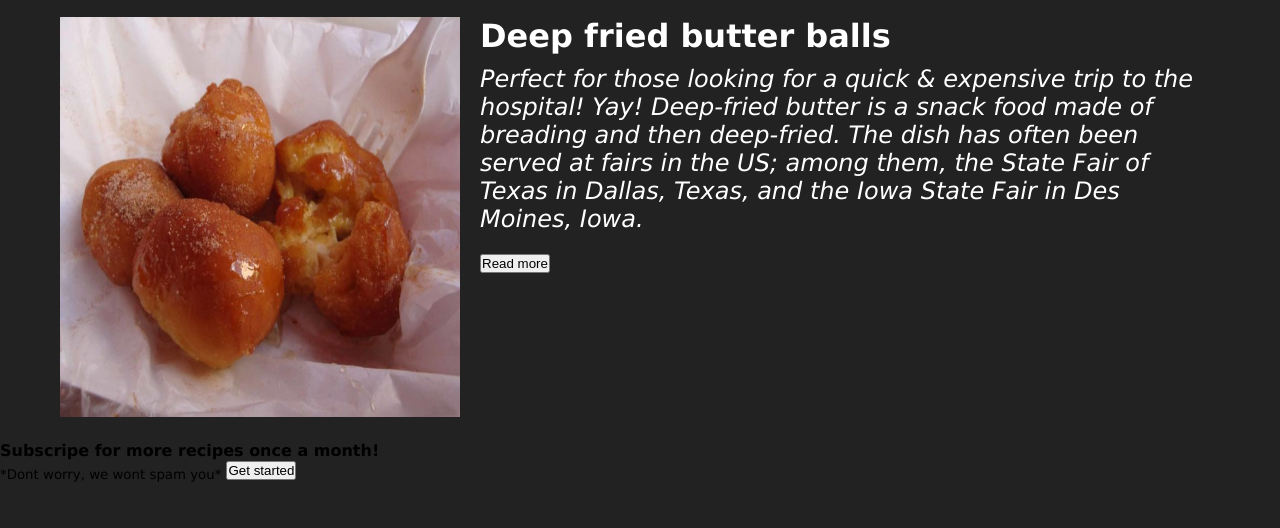
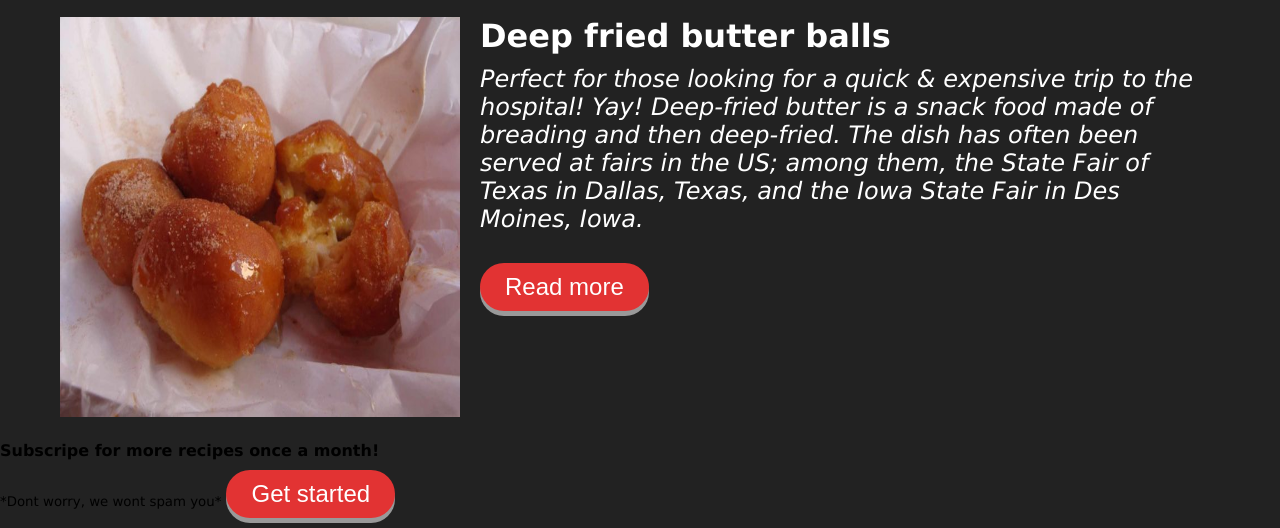
Before and after one commit to 7Brandyn/odin-recipes, a plain HTML site: page index.html in a window 1280 px wide. Shown: the part 735-1263 px from the top of the page. Before the commit the page ends 1218 px from the top, so only its background shows below. Drawn offline with Linux system fonts and the light colour scheme.

Commit message:
Added custom button

```diff
--- a/index.html
+++ b/index.html
@@ -90,8 +90,7 @@
                         <li>Ingredient #2</li>
                         <li>Ingredient #3</li>
                         <li>Ingredient #4</li>
-                        <li>Ingredient #%</li>
-                        <sub>...more</sub>
+                        <li>Ingredient #5</li>
                     </ul>
 
                 </span>
@@ -100,9 +99,16 @@
             </div>
 
         </div>
+
+<div class="">
 <h4>Subscripe for more recipes once a month! </h5>
     <sub>*Dont worry, we wont spam you*</sub>
         <button>Get started</button>
+
+</div>
+<div class="footer">
+
+</div>
 <script src="script.js"></script>
 </body>
 </html>
--- a/styles.css
+++ b/styles.css
@@ -15,6 +15,29 @@ body {
     background: #222222;
 }
 
+button {
+    display: inline-block;
+    padding: 10px 25px;
+    font-size: 24px;
+    cursor: pointer;
+    text-align: center;
+    text-decoration: none;
+    outline: none;
+    color: #fff;
+    background-color: #e23333;
+    border: none;
+    border-radius: 25px;
+    box-shadow: 0 5px #999;
+    margin: 10px 0px;
+}
+
+button:hover {background-color: #a12222}
+
+button:active {
+    background-color: #a12222;
+    box-shadow: 0 5px #666;
+    transform: translateY(5px);
+}
 
 a {
     color: #fff;
@@ -186,4 +209,6 @@ li:before {
     margin-right: 10px;
 }
 
-#more {display: none;}
+#more {
+    display: none;
+}
```
